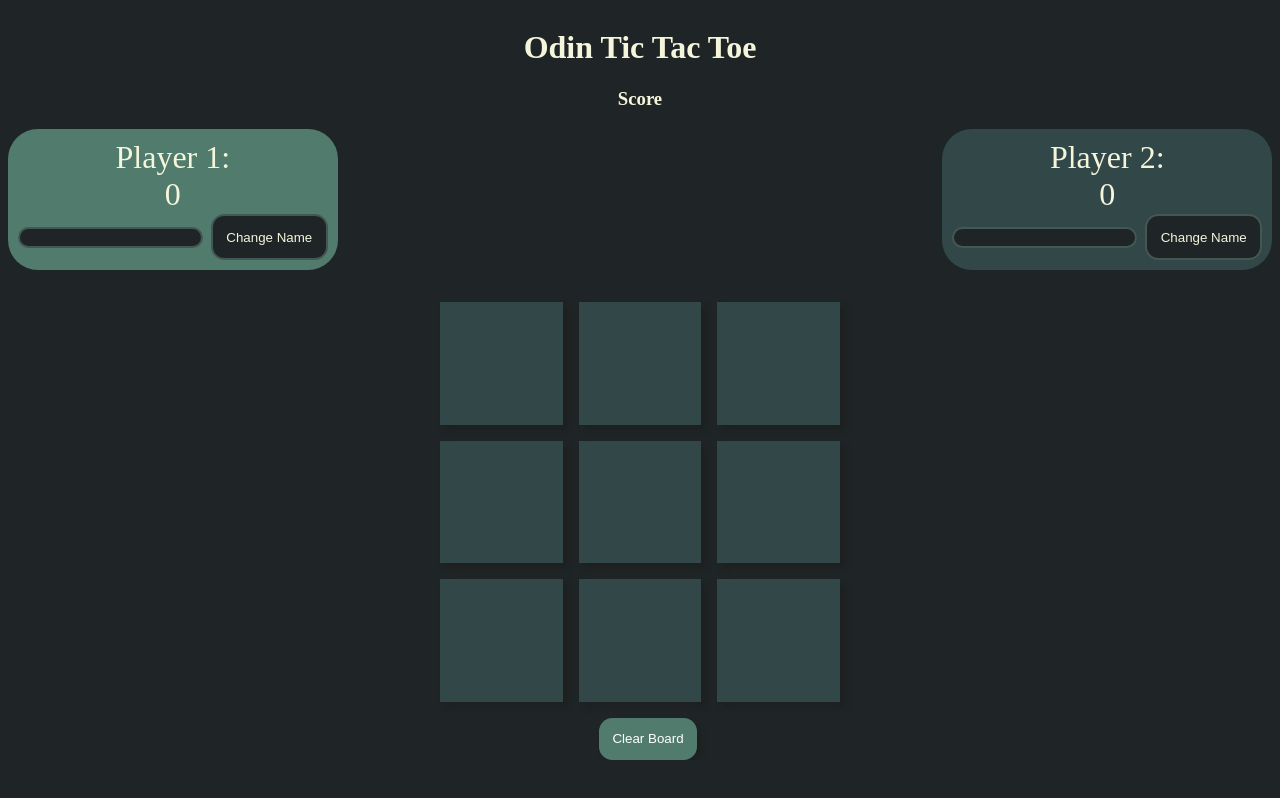
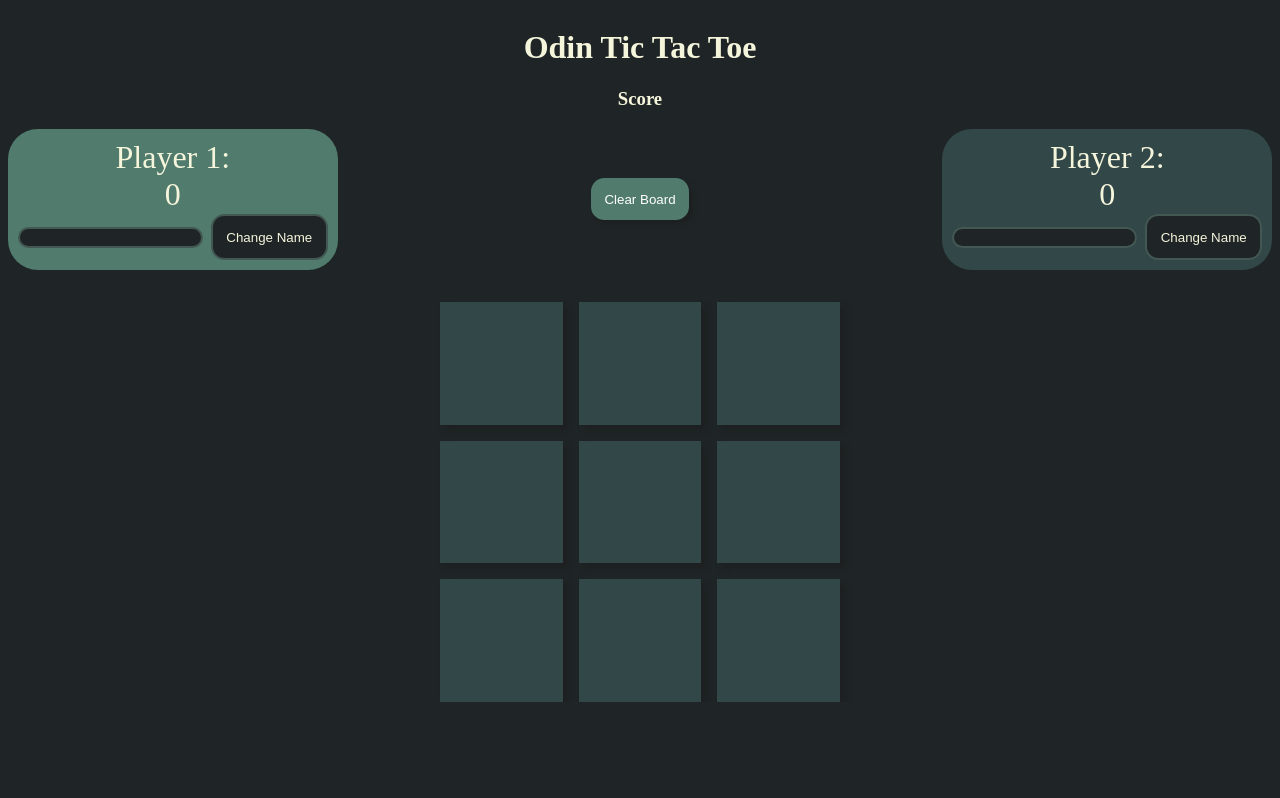
Before and after one commit to JosephGiap123/OdinTicTacToe, a plain HTML site: page index.html in a window 1280 px wide. Drawn offline with Linux system fonts and the light colour scheme.

Commit message:
Changed location of clear button

```diff
--- a/index.html
+++ b/index.html
@@ -18,6 +18,7 @@
 				<input class="submit-name" type="submit" value="Change Name">
 			</form>
 		</div>
+		<button class="clear-board">Clear Board</button>
 		<div class="player2">
 			<span class="player2-text">Player 2:<br>2</span>
 			<form action="" data-player = "player2" class="player-form">
@@ -56,8 +57,6 @@
 			<span class="text"></span>
 		</div>
 	</div>
-	<div class="clear-but-container">
-			<button class="clear-board">Clear Board</button>
 	</div>
 </body>
 </html>
--- a/style.css
+++ b/style.css
@@ -32,9 +32,10 @@ h1, h3{
 .points{
 	text-align: center;
 	display: grid;
-	grid-template-columns: 1fr 1fr;
+	grid-template-columns: 1fr 100px 1fr;
 	margin-bottom: 2em;
 }
+
 .player1{
 	justify-self: start;
 }
```
